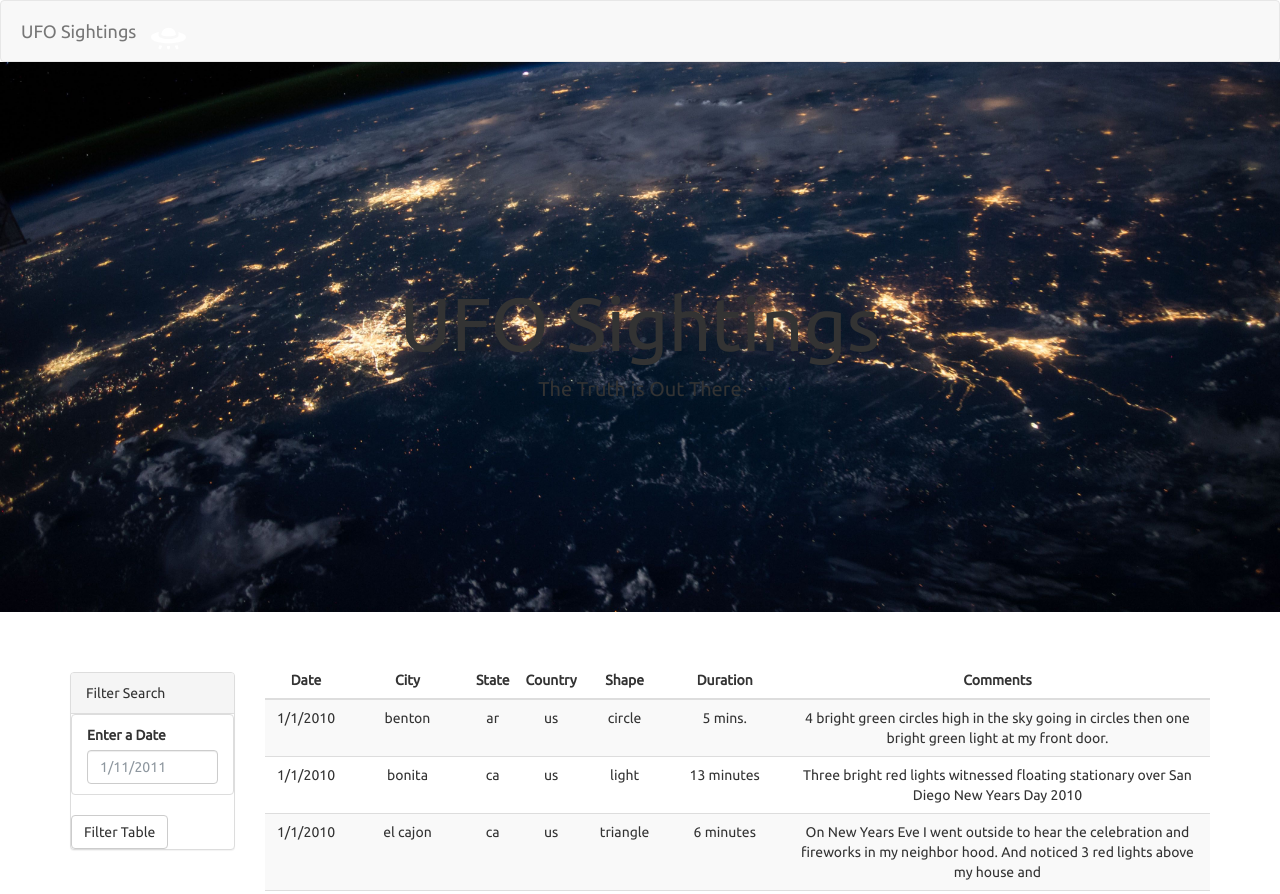
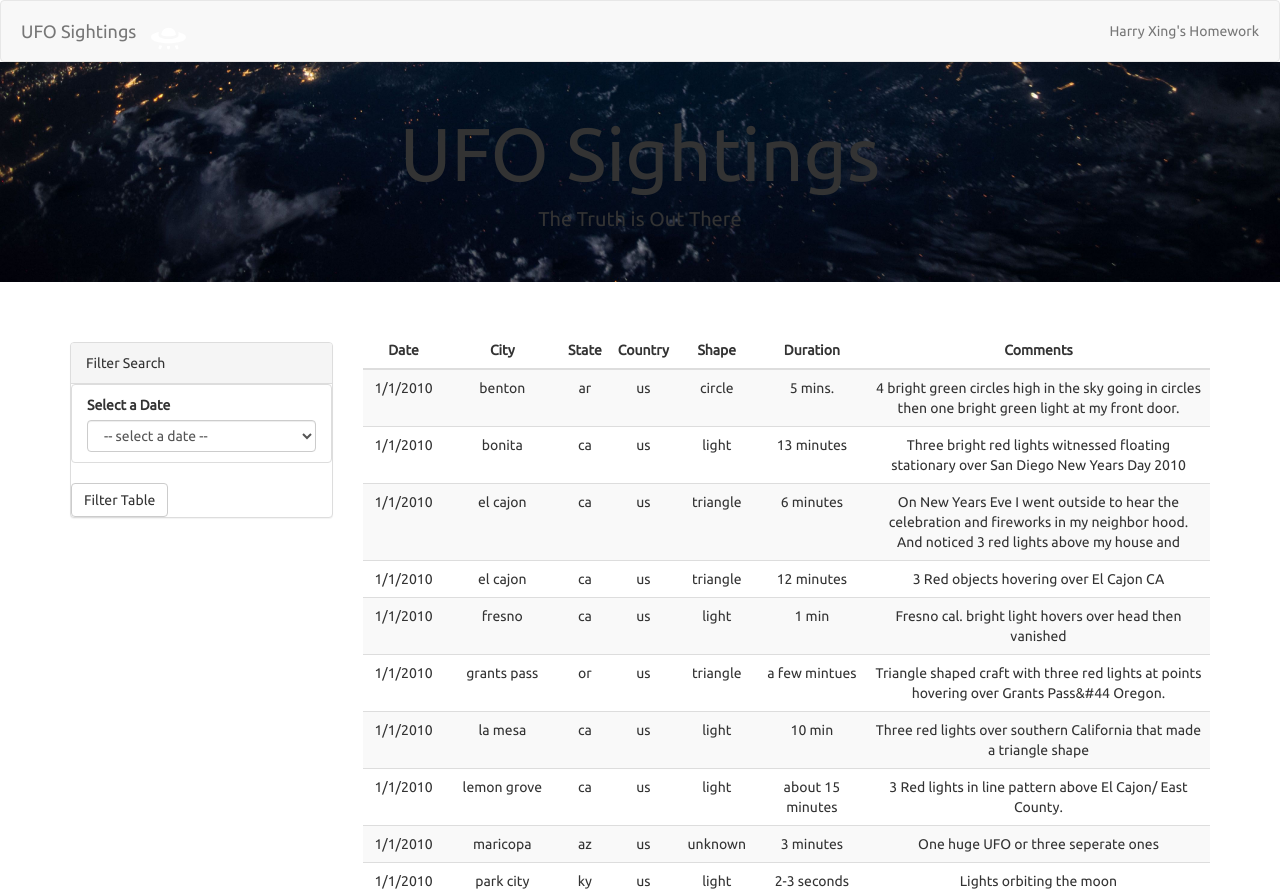
Before and after one commit to Harryxing2020/javascript-challenge, a plain HTML site: page UFO-level-1/StarterCode/index.html in a window 1280 px wide. Shown: the top 894 px of the page. Drawn offline with nearby package versions, Linux system fonts and the light colour scheme.

Commit message:
23th commit

```diff
--- a/UFO-level-1/StarterCode/index.html
+++ b/UFO-level-1/StarterCode/index.html
@@ -12,22 +12,35 @@
 
 <body>
   <div class="wrapper">
-    <nav class="navbar navbar-default">
-      <div class="container-fluid">
-        <div class="navbar-header">
-          <a class="navbar-brand" href="index.html">UFO Sightings
+    <nav class="navbar navbar-default navbar-light navbar-custom">
+      <div class="navbar-header" >
+          <button type="button" class="navbar-toggle collapsed" data-toggle="collapse"
+              data-target="#pointer-navbar-collapse-menu" aria-expanded="false">
+              <span class="sr-only">Toggle navigation</span>
+              <span class="icon-bar"></span>
+              <span class="icon-bar"></span>
+              <span class="icon-bar"></span>
+          </button>
+          <a class="navbar-brand" id="bar-title" href="index.html">UFO Sightings
+
             <img class="nav-ufo" src="static/images/ufo.svg">
           </a>
-        </div>
       </div>
-    </nav>
+      <div class="collapse navbar-collapse" id="pointer-navbar-collapse-menu">
+          <ul class="nav navbar-nav navbar-right">
+              <li>
+                  <a href="harryxing@hotmail.com">Harry Xing's Homework</a>
+              </li>
+          </ul>
+      </div>
+  </nav>
     <div class="hero text-center">
       <h1>UFO Sightings</h1>
       <p>The Truth is Out There</p>
     </div>
     <div class="container">
       <div class="row margin-top-50">
-        <div class="col-md-2">
+        <div class="col-md-3">
           <aside class="filters">
             <div class="panel panel-default">
 
@@ -39,8 +52,28 @@
                   <div class="form-group">
                     <ul class="list-group" id="filters">
                       <li class="filter list-group-item">
-                        <label for="date">Enter a Date</label>
-                        <input class="form-control" id="datetime" type="text" placeholder="1/11/2011">
+                        <label for="date">Select a Date</label>
+                        <!-- <input class="form-control" id="datetime" type="text" placeholder="1/11/2011"> -->
+
+                        <select class="form-control" id="datetime" name="date" size="1">
+                          <option disabled selected value> -- select a date -- </option>
+
+                          <option value="1/1/2010">1/1/2010</option>
+                          <option value="1/2/2010">1/2/2010</option>
+                          <option value="1/3/2010">1/3/2010</option>
+                          <option value="1/4/2010">1/4/2010</option>
+                          <option value="1/4/2010">1/4/2010</option>
+                          <option value="1/5/2010">1/5/2010</option>
+                          <option value="1/6/2010">1/6/2010</option>
+                          <option value="1/7/2010">1/7/2010</option>
+                          <option value="1/8/2010">1/8/2010</option>
+                          <option value="1/9/2010">1/9/2010</option>
+                          <option value="1/10/2010">1/10/2010</option>
+                          <option value="1/11/2010">1/11/2010</option>
+                          <option value="1/12/2010">1/12/2010</option>
+                          <option value="1/13/2010">1/13/2010</option>
+                        </select>
+
 
                       </li>
                     </ul>
@@ -53,7 +86,7 @@
             </div>
           </aside>
         </div>
-        <div class="col-md-10">
+        <div class="col-md-9">
           <div id="table-area" class="">
             <table id="ufo-table" class="table table-striped">
               <thead>
--- a/UFO-level-1/StarterCode/static/css/style.css
+++ b/UFO-level-1/StarterCode/static/css/style.css
@@ -94,7 +94,8 @@ select {
 /* The styles for the parallax */
 .hero {
   position: relative;
-  height: 550px;
+  /* height: 550px; */
+  height: 220px;
   padding: 20px;
   margin: 0;
   background: black;
@@ -105,7 +106,7 @@ select {
 }
 
 .hero h1 {
-  margin-top: 200px;
+  margin-top: 30px;
   font-size: 0.1rem;
   animation: title 1.2s forwards linear;
 }
--- a/UFO-level-2/StarterCode/static/css/style.css
+++ b/UFO-level-2/StarterCode/static/css/style.css
@@ -94,7 +94,8 @@ select {
 /* The styles for the parallax */
 .hero {
   position: relative;
-  height: 550px;
+  /* height: 550px; */
+  height: 220px;
   padding: 20px;
   margin: 0;
   background: black;
@@ -105,7 +106,7 @@ select {
 }
 
 .hero h1 {
-  margin-top: 200px;
+  margin-top: 30px;
   font-size: 0.1rem;
   animation: title 1.2s forwards linear;
 }
```
Also changed, not shown: UFO-level-2/StarterCode/index.html (+0 -11 lines).
